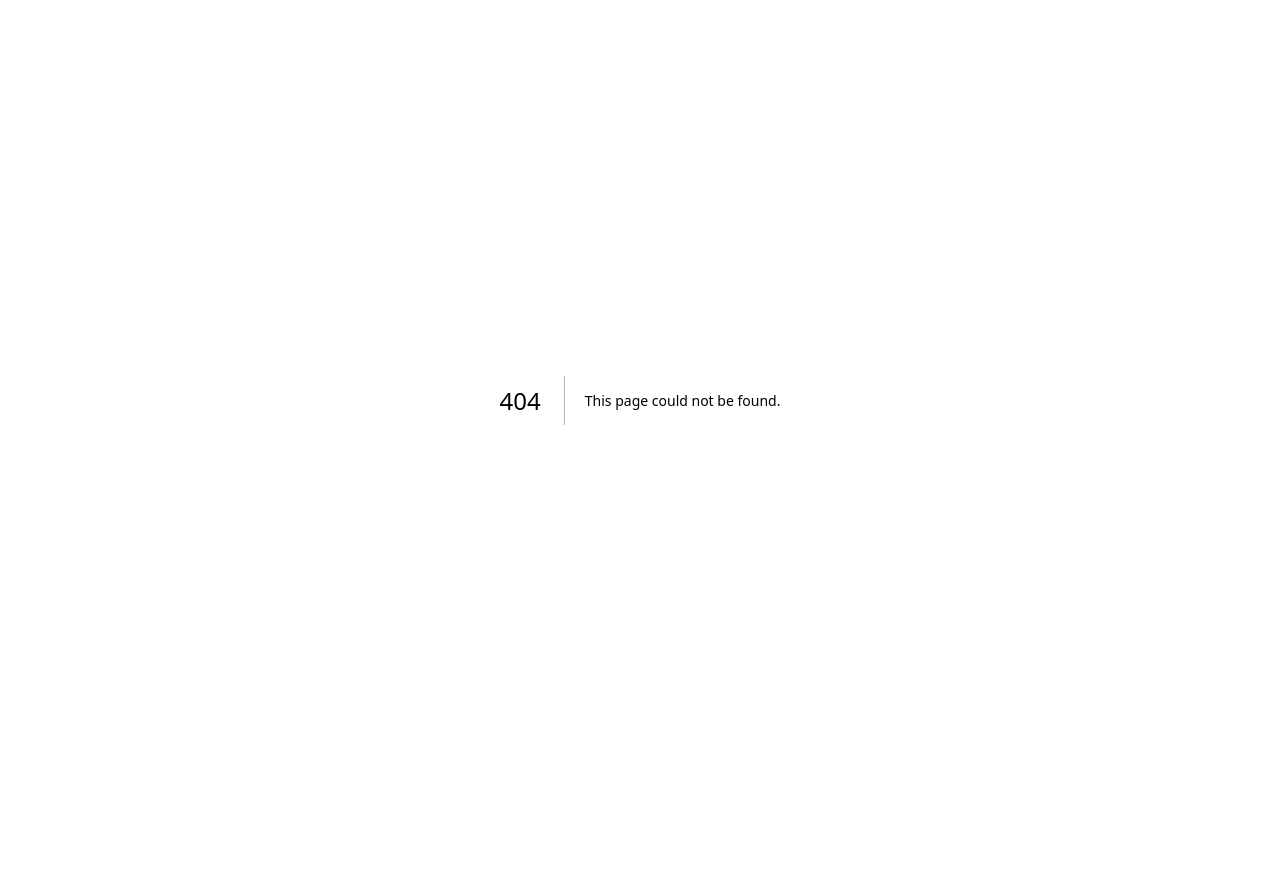
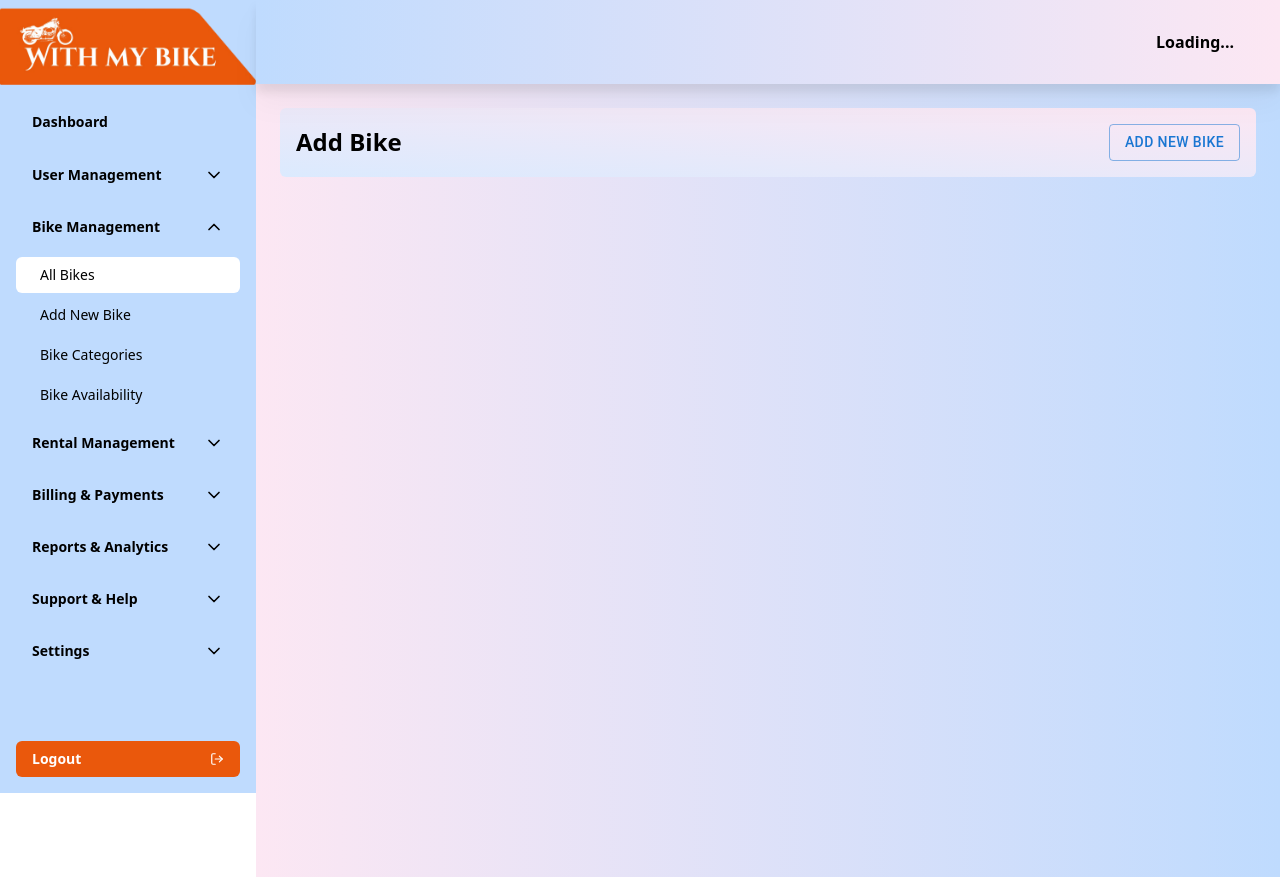
Before and after one commit to iamxettry/Bike-rental-admin, a Next.js app: page /admin/bike-management/all-bikes in a window 1280 px wide. Before the commit this address had no page. Before the commit the page ends 800 px from the top, so only its background shows below. Built offline with nearby package versions, Linux system fonts and the light colour scheme; no server answers.

Commit message:
add bike page

```diff
--- /dev/null
+++ b/app/(admin)/admin/bike-management/all-bikes/page.tsx
@@ -0,0 +1,15 @@
+import AddBikeNav from "@/Bikes/components/AddBikeNav";
+import AdminWarpper from "@/components/common/AdminWarpper";
+import React from "react";
+
+const page = () => {
+  return (
+    <>
+      <AdminWarpper>
+        <AddBikeNav />
+      </AdminWarpper>
+    </>
+  );
+};
+
+export default page;
--- a/app/(admin)/page.tsx
+++ b/app/(admin)/page.tsx
@@ -1,5 +1,5 @@
 import Image from "next/image";
 
 export default function Home() {
-  return <div>Home page</div>;
+  return <div>Dashboard </div>;
 }
```
